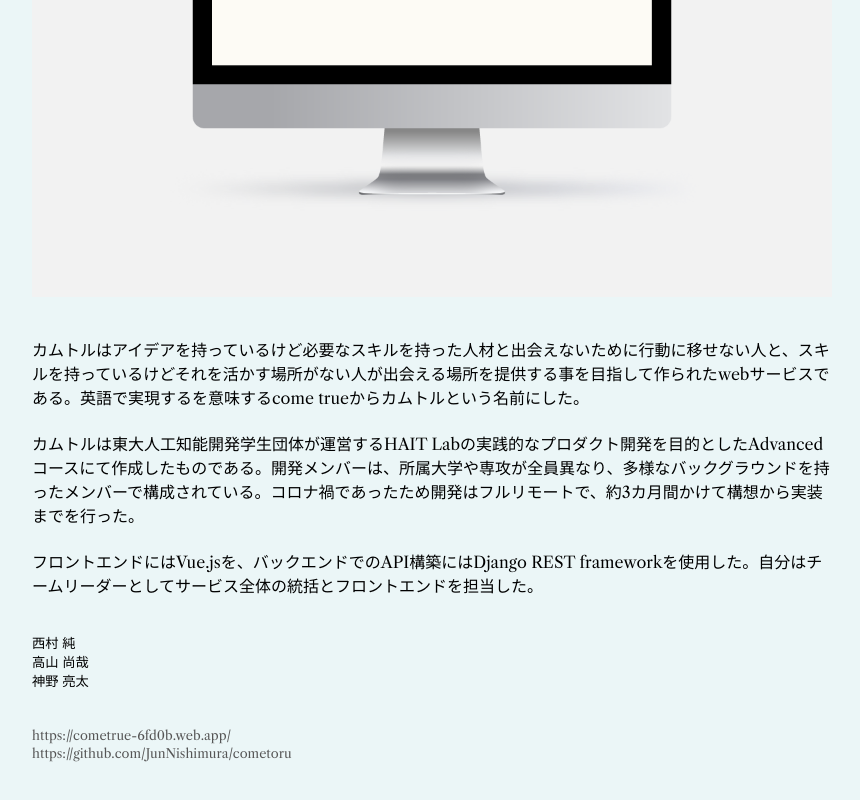
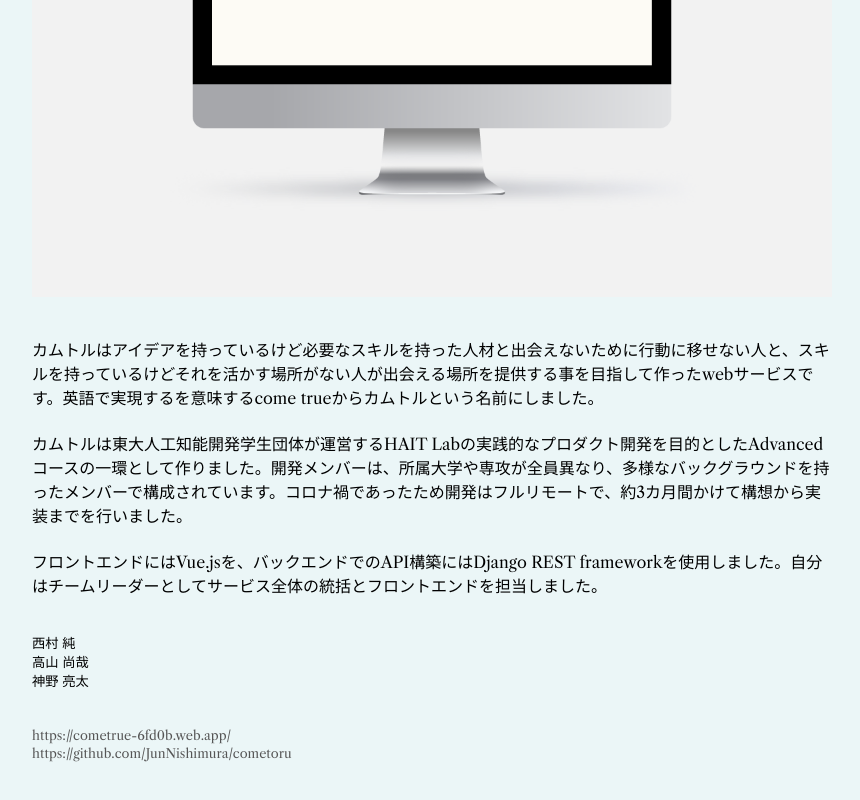
Before and after one commit to JunNishimura/portfolio, a Vue app: page /works/cometrue in a window 1280 px wide. Shown: the part 571-1371 px from the top of the page, without its empty margins (177-1037 px from the left). Built offline with nearby package versions, Linux system fonts and the light colour scheme.

Commit message:
Modify sentence at ComeTrue

```diff
--- a/src/views/work/ComeTrue.vue
+++ b/src/views/work/ComeTrue.vue
@@ -4,9 +4,9 @@
             :pageInfo="pageInfo"
         >
             <template #description>
-                <p>カムトルはアイデアを持っているけど必要なスキルを持った人材と出会えないために行動に移せない人と、スキルを持っているけどそれを活かす場所がない人が出会える場所を提供する事を目指して作られたwebサービスである。英語で実現するを意味するcome trueからカムトルという名前にした。</p>
-                <p>カムトルは東大人工知能開発学生団体が運営するHAIT Labの実践的なプロダクト開発を目的としたAdvancedコースにて作成したものである。開発メンバーは、所属大学や専攻が全員異なり、多様なバックグラウンドを持ったメンバーで構成されている。コロナ禍であったため開発はフルリモートで、約3カ月間かけて構想から実装までを行った。</p>
-                <p>フロントエンドにはVue.jsを、バックエンドでのAPI構築にはDjango REST frameworkを使用した。自分はチームリーダーとしてサービス全体の統括とフロントエンドを担当した。</p>
+                <p>カムトルはアイデアを持っているけど必要なスキルを持った人材と出会えないために行動に移せない人と、スキルを持っているけどそれを活かす場所がない人が出会える場所を提供する事を目指して作ったwebサービスです。英語で実現するを意味するcome trueからカムトルという名前にしました。</p>
+                <p>カムトルは東大人工知能開発学生団体が運営するHAIT Labの実践的なプロダクト開発を目的としたAdvancedコースの一環として作りました。開発メンバーは、所属大学や専攻が全員異なり、多様なバックグラウンドを持ったメンバーで構成されています。コロナ禍であったため開発はフルリモートで、約3カ月間かけて構想から実装までを行いました。</p>
+                <p>フロントエンドにはVue.jsを、バックエンドでのAPI構築にはDjango REST frameworkを使用しました。自分はチームリーダーとしてサービス全体の統括とフロントエンドを担当しました。</p>
             </template>
         </work-page-template>
     </div>
```
